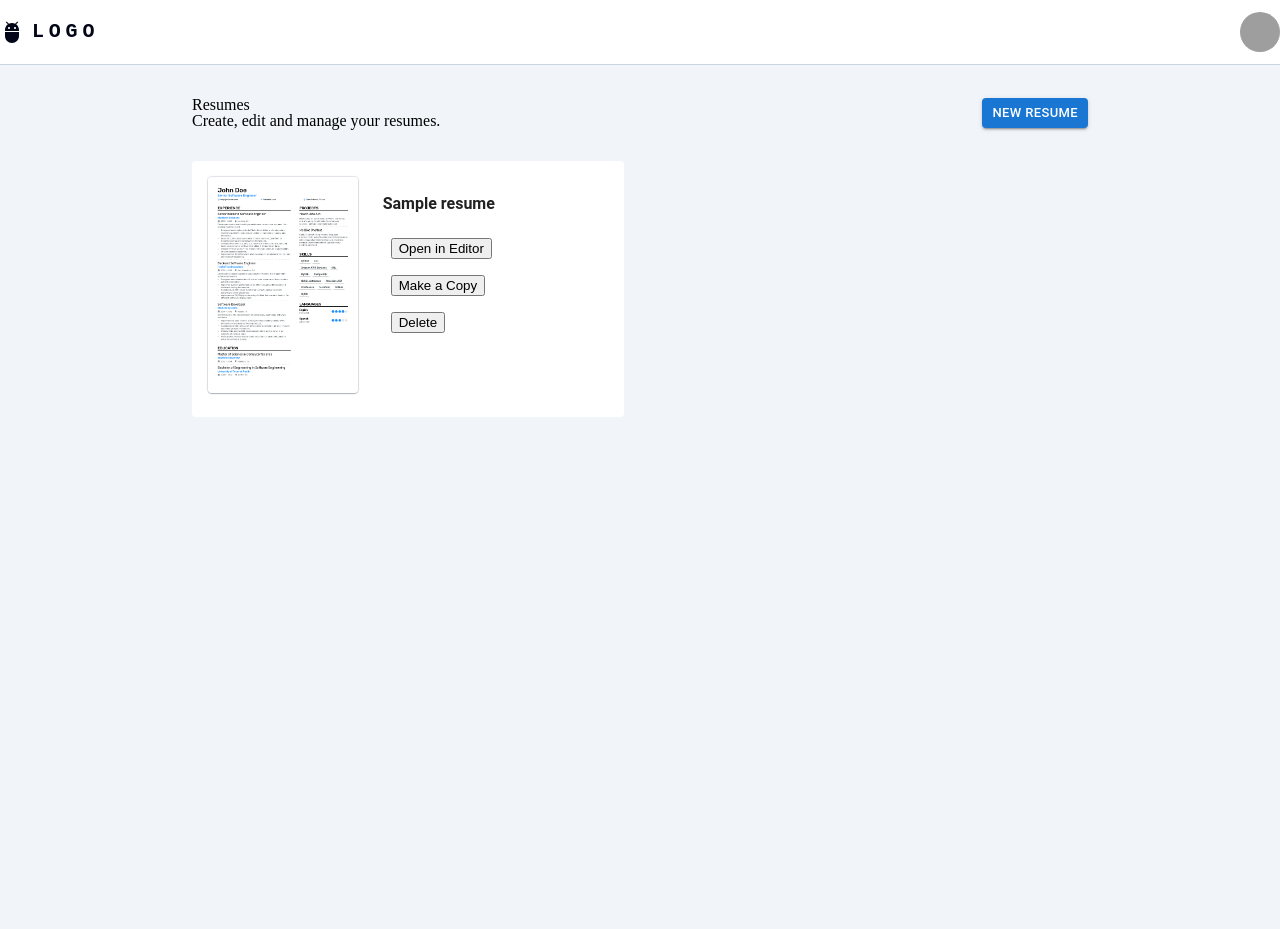
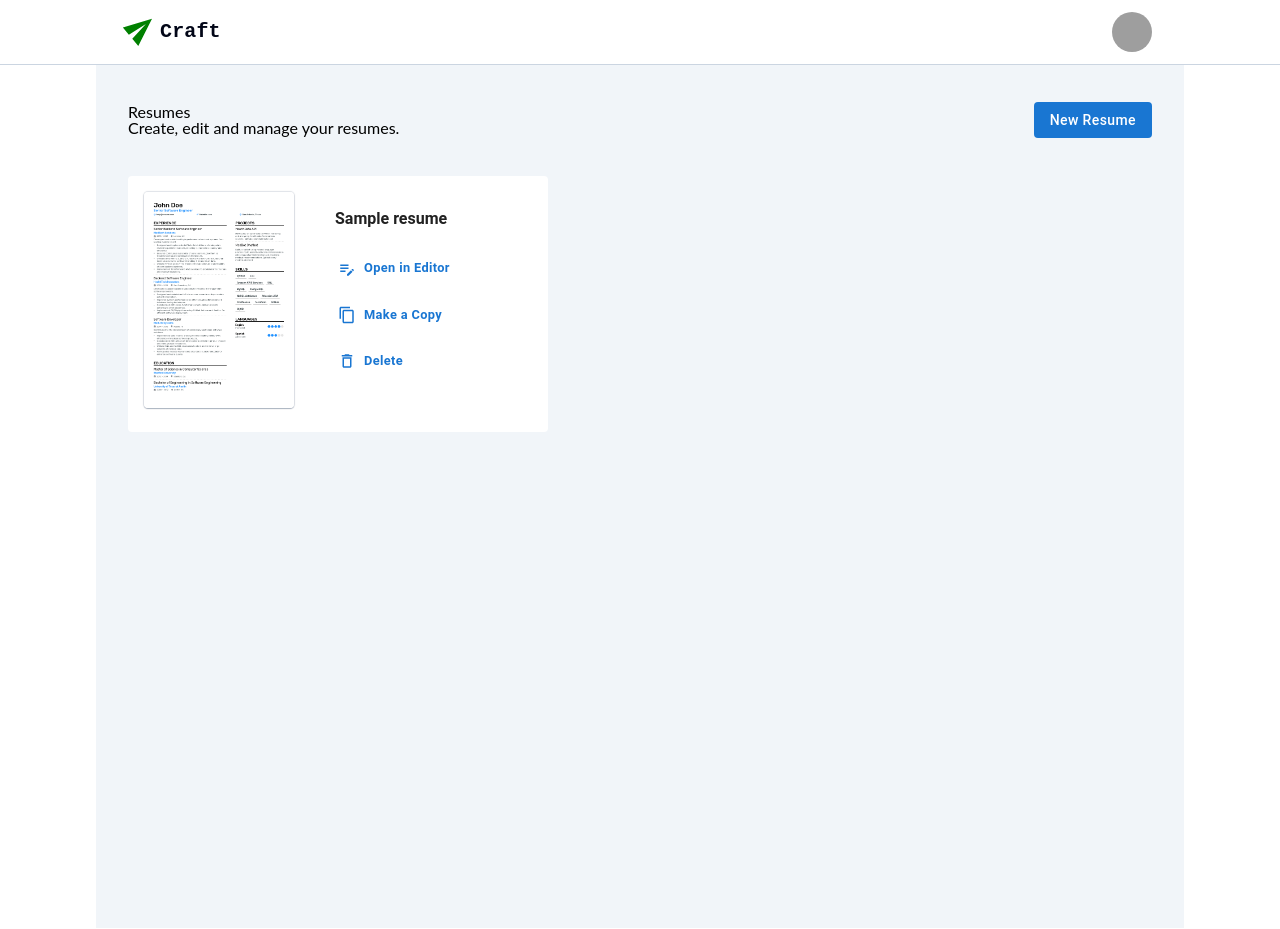
Before and after one commit to eLamine-dev/CV-Application, a React (Vite) app: page / in a window 1280 px wide. Built offline with nearby package versions, Linux system fonts and the light colour scheme; grey boxes are pictures that could not be loaded; what @react-pdf/renderer would draw is missing.

Commit message:
styling resumeManager and ResumeCard, added logic to modify resumeName

```diff
--- a/src/App.jsx
+++ b/src/App.jsx
@@ -17,8 +17,12 @@ function App() {
       if (newResumeName.trim() !== '') {
          const newResume = {
             id: Date.now().toString(),
-            name: newResumeName,
-            'general info': [],
+
+            'general info': [
+               {
+                  name: newResumeName,
+               },
+            ],
          };
 
          setResumes({ ...resumes, [newResume.id]: newResume });
@@ -56,8 +60,13 @@ function App() {
 
    const handleDownloadPdf = (resumeId) => {};
 
+   const showResumeManager = () => {
+      setSelectedResume(null);
+   };
+
    return (
       <div className="App">
+         <Header showResumeManager={showResumeManager} />
          {selectedResume ? (
             <>
                <ResumeEditor
--- a/src/components/Header.jsx
+++ b/src/components/Header.jsx
@@ -8,11 +8,11 @@ import Menu from '@mui/material/Menu';
 import Avatar from '@mui/material/Avatar';
 import Tooltip from '@mui/material/Tooltip';
 import MenuItem from '@mui/material/MenuItem';
-import AdbIcon from '@mui/icons-material/Adb';
+import SendIcon from '@mui/icons-material/Send';
 
-const settings = ['Profile', 'Dashboard', 'Logout'];
+const settings = ['Dashboard', 'Logout'];
 
-function Header() {
+function Header({ showResumeManager }) {
    const [anchorElUser, setAnchorElUser] = useState(null);
 
    const handleOpenUserMenu = (event) => {
@@ -26,30 +26,45 @@ function Header() {
    return (
       <AppBar
          sx={{
+            boxShadow: 'none',
             backgroundColor: '#ffffff',
             color: '#020617',
             borderBottom: '1px solid #cbd5e1',
          }}
-         position="static"
       >
-         <Toolbar disableGutters>
-            <AdbIcon sx={{ display: 'flex', mr: 1 }} />
+         <Toolbar
+            sx={{
+               display: 'flex',
+               alignItems: 'center',
+               width: '80%',
+               mx: 'auto',
+            }}
+            disableGutters
+         >
+            <SendIcon
+               sx={{
+                  rotate: '320deg',
+                  color: 'green',
+
+                  fontSize: '2rem',
+                  transform: 'translateY(-5px)',
+               }}
+            />
             <Typography
                variant="h6"
                noWrap
                component="a"
-               href="#app-bar-with-responsive-menu"
                sx={{
                   mr: 2,
                   flexGrow: 1,
                   fontFamily: 'monospace',
                   fontWeight: 700,
-                  letterSpacing: '.3rem',
+                  // letterSpacing: '.3rem',
                   color: 'inherit',
                   textDecoration: 'none',
                }}
             >
-               LOGO
+               Craft
             </Typography>
 
             <Box sx={{ flexGrow: 0 }}>
@@ -75,7 +90,15 @@ function Header() {
                   onClose={handleCloseUserMenu}
                >
                   {settings.map((setting) => (
-                     <MenuItem key={setting} onClick={handleCloseUserMenu}>
+                     <MenuItem
+                        key={setting}
+                        onClick={() => {
+                           handleCloseUserMenu;
+                           if (setting === 'Dashboard') {
+                              showResumeManager();
+                           }
+                        }}
+                     >
                         <Typography textAlign="center">{setting}</Typography>
                      </MenuItem>
                   ))}
--- a/src/components/ResumeManager.jsx
+++ b/src/components/ResumeManager.jsx
@@ -9,6 +9,8 @@ import {
    Stack,
    TextField,
 } from '@mui/material';
+
+const styles = {};
 
 function ResumeManager({
    resumes,
@@ -31,10 +33,29 @@ function ResumeManager({
 
    const handleMakeCopy = (resumeId) => {
       const originalResume = resumes[resumeId];
+      let copyNumber = 1;
+      let baseName = originalResume['general info'][0].name;
+
+      while (
+         Object.values(resumes).some((resume) => {
+            return resume['general info'][0].name === baseName;
+         })
+      ) {
+         copyNumber++;
+         baseName =
+            originalResume['general info'][0].name.replace(/ copy \d+$/, '') +
+            ` copy ${copyNumber}`;
+      }
+
       const copiedResume = {
          ...originalResume,
          id: Date.now().toString(),
-         name: `${originalResume.name}-copy`,
+         'general info': [
+            {
+               ...originalResume['general info'][0],
+               name: baseName,
+            },
+         ],
       };
 
       onMakeCopy(copiedResume);
@@ -42,7 +63,6 @@ function ResumeManager({
 
    return (
       <Box className="ResumeManager">
-         {/* Welcome message and new resume creation section */}
          <Box
             sx={{
                display: 'flex',
@@ -56,17 +76,21 @@ function ResumeManager({
                <h2>Resumes</h2>
                <p>Create, edit and manage your resumes.</p>
             </Box>
+            <Box sx={{ display: 'flex', alignItems: 'center', height: '3rem' }}>
                {!isCreatingNewResume ? (
                   <Button
+                     disableElevation
+                     sx={{ textTransform: 'none' }}
                      variant="contained"
-                  size="small"
+                     size="medium"
                      onClick={() => setIsCreatingNewResume(true)}
                   >
                      New Resume
                   </Button>
                ) : (
-               <Stack direction="row" spacing={2}>
+                  <Stack direction="row" spacing={2} alignItems="center">
                      <TextField
+                        inputProps={{ maxLength: 20 }}
                         placeholder="New Resume"
                         label="Resume name"
                         size="small"
@@ -76,15 +100,17 @@ function ResumeManager({
                         onChange={(e) => setNewResumeName(e.target.value)}
                      />
                      <Button
+                        disableElevation
                         variant="contained"
-                     size="small"
+                        size="medium"
                         onClick={handleCreateNewResume}
                      >
                         Save
                      </Button>
                      <Button
+                        disableElevation
                         variant="contained"
-                     size="small"
+                        size="medium"
                         onClick={() => setIsCreatingNewResume(false)}
                      >
                         Close
@@ -92,8 +118,7 @@ function ResumeManager({
                   </Stack>
                )}
             </Box>
-
-         {/* Resume cards */}
+         </Box>
 
          <Stack spacing={2} direction="row" flexWrap="wrap">
             {Object.keys(resumes).map((resumeId) => (
--- a/src/components/resumeManager/ResumeCard.jsx
+++ b/src/components/resumeManager/ResumeCard.jsx
@@ -1,3 +1,4 @@
+import React, { useState } from 'react';
 import {
    Card,
    CardContent,
@@ -6,13 +7,18 @@ import {
    Grid,
    Typography,
    CardMedia,
+   TextField,
 } from '@mui/material';
+import DeleteOutlineOutlinedIcon from '@mui/icons-material/DeleteOutlineOutlined';
+import ContentCopyOutlinedIcon from '@mui/icons-material/ContentCopyOutlined';
+import EditNoteOutlinedIcon from '@mui/icons-material/EditNoteOutlined';
 import thumbnail from '../../assets/images/thumbnail.png';
+import EditIcon from '@mui/icons-material/Edit';
+import { Edit } from '@mui/icons-material';
 
 const styles = {
    container: {
-      width: '400px',
-      spacing: '10px',
+      width: '420px',
    },
    buttons: {
       display: 'flex',
@@ -31,8 +37,21 @@ const styles = {
    resumeName: {
       fontSize: '1rem',
       fontWeight: 'bold',
+      WrapText: 'break-word',
       mb: 1,
       mt: 1,
+      ml: 1,
+   },
+
+   button: {
+      textTransform: 'none',
+      fontWeight: 'bold',
+      fontSize: '0.8rem',
+   },
+   textField: {
+      fontSize: '1rem',
+      fontWeight: 'bold',
+      width: '100%',
    },
 };
 
@@ -40,7 +59,12 @@ const ResumeCard = ({ resume, onOpenInEditor, onMakeCopy, onDeleteResume }) => {
    return (
       <Card sx={{ boxShadow: 0 }}>
          <CardContent>
-            <Grid sx={{ ...styles.container }} container alignItems="start">
+            <Grid
+               spacing={4}
+               sx={{ ...styles.container }}
+               container
+               alignItems="start"
+            >
                <Grid item xs={5}>
                   <CardMedia
                      sx={styles.img}
@@ -50,7 +74,7 @@ const ResumeCard = ({ resume, onOpenInEditor, onMakeCopy, onDeleteResume }) => {
                   />
                </Grid>
 
-               <Grid item>
+               <Grid item xs={7}>
                   <CardActions sx={styles.buttons}>
                      <Typography
                         variant="h5"
@@ -58,23 +82,33 @@ const ResumeCard = ({ resume, onOpenInEditor, onMakeCopy, onDeleteResume }) => {
                         gutterBottom
                         sx={styles.resumeName}
                      >
-                        {resume.name}
+                        {resume['general info'][0].name}
                      </Typography>
-                     <button
+
+                     <Button
+                        sx={styles.button}
                         size="small"
                         onClick={() => onOpenInEditor(resume.id)}
+                        startIcon={<EditNoteOutlinedIcon />}
                      >
                         Open in Editor
-                     </button>
-                     <button size="small" onClick={() => onMakeCopy(resume.id)}>
+                     </Button>
+                     <Button
+                        sx={styles.button}
+                        size="small"
+                        onClick={() => onMakeCopy(resume.id)}
+                        startIcon={<ContentCopyOutlinedIcon />}
+                     >
                         Make a Copy
-                     </button>
-                     <button
+                     </Button>
+                     <Button
+                        sx={styles.button}
+                        startIcon={<DeleteOutlineOutlinedIcon />}
                         size="small"
                         onClick={() => onDeleteResume(resume.id)}
                      >
                         Delete
-                     </button>
+                     </Button>
                   </CardActions>
                </Grid>
             </Grid>
@@ -83,30 +117,4 @@ const ResumeCard = ({ resume, onOpenInEditor, onMakeCopy, onDeleteResume }) => {
    );
 };
 
-// const ResumeCard = ({ resume, onOpenInEditor, onMakeCopy, onDeleteResume }) => {
-//    return (
-//       <div style={styles.container}>
-//          <img
-//             style={styles.image}
-//             src={resume.thumbnail}
-//             alt="Resume Thumbnail"
-//          />
-
-//          <div style={styles.buttons}>
-//             <h3 style={styles.resumeTitle}>{resume.name}</h3>
-
-//             <Button size="small" onClick={() => onOpenInEditor(resume.id)}>
-//                Open in Editor
-//             </Button>
-//             <Button size="small" onClick={() => onMakeCopy(resume.id)}>
-//                Make a Copy
-//             </Button>
-//             <Button size="small" onClick={() => onDeleteResume(resume.id)}>
-//                Delete
-//             </Button>
-//          </div>
-//       </div>
-//    );
-// };
-// export default ResumeCard;
 export default ResumeCard;
--- a/src/components/sampleResume.jsx
+++ b/src/components/sampleResume.jsx
@@ -2,15 +2,16 @@ import dayjs from 'dayjs';
 
 const sampleResume = {
    id: 'id01',
-   name: 'Sample resume',
+
    'general info': [
       {
          id: 'gi01',
+         name: 'Sample resume',
          fullName: 'John Doe',
          jobTitle: 'Software Developer',
          email: 'john.doe@example.com',
          phone: '123-456-7890',
-         address: '123 Main Street, City ville',
+         location: 'City ville, USA',
       },
    ],
    education: [
--- a/src/main.jsx
+++ b/src/main.jsx
@@ -20,7 +20,6 @@ import './styles/index.css';
 
 ReactDOM.createRoot(document.getElementById('root')).render(
    <React.StrictMode>
-      <Header />
       <App />
    </React.StrictMode>
 );
--- a/src/styles/index.css
+++ b/src/styles/index.css
@@ -1,24 +1,28 @@
 .App {
+   font-family: 'Lato', sans-serif;
+   margin: auto;
+   margin-top: 4rem;
    height: 100vh;
+   width: 80vw;
    display: flex;
    gap: 3rem;
-   justify-content: center;
+   justify-content: space-between;
    align-items: start;
    padding: 2rem;
    background-color: #f1f5f9;
 }
-
+/*
 .header {
    display: flex;
    justify-content: start;
    align-items: center;
    gap: 3rem;
    color: red;
-}
+   flex-basis: 100%;
+} */
 
 .ResumeEditor {
    display: flex;
-
    padding: 1rem;
    display: flex;
    gap: 1rem;
@@ -59,9 +63,10 @@
 } */
 
 .ResumeManager {
+   margin: 0 auto;
    display: flex;
    flex-wrap: wrap;
-   max-width: 70vw;
+   /* max-width: 70vw; */
    gap: 1rem;
    flex-grow: 1;
 }
```
Also changed, not shown: src/components/resumeEditor/Config.jsx (+16 -2 lines). Lines whose indentation alone changed are shown as unchanged.
